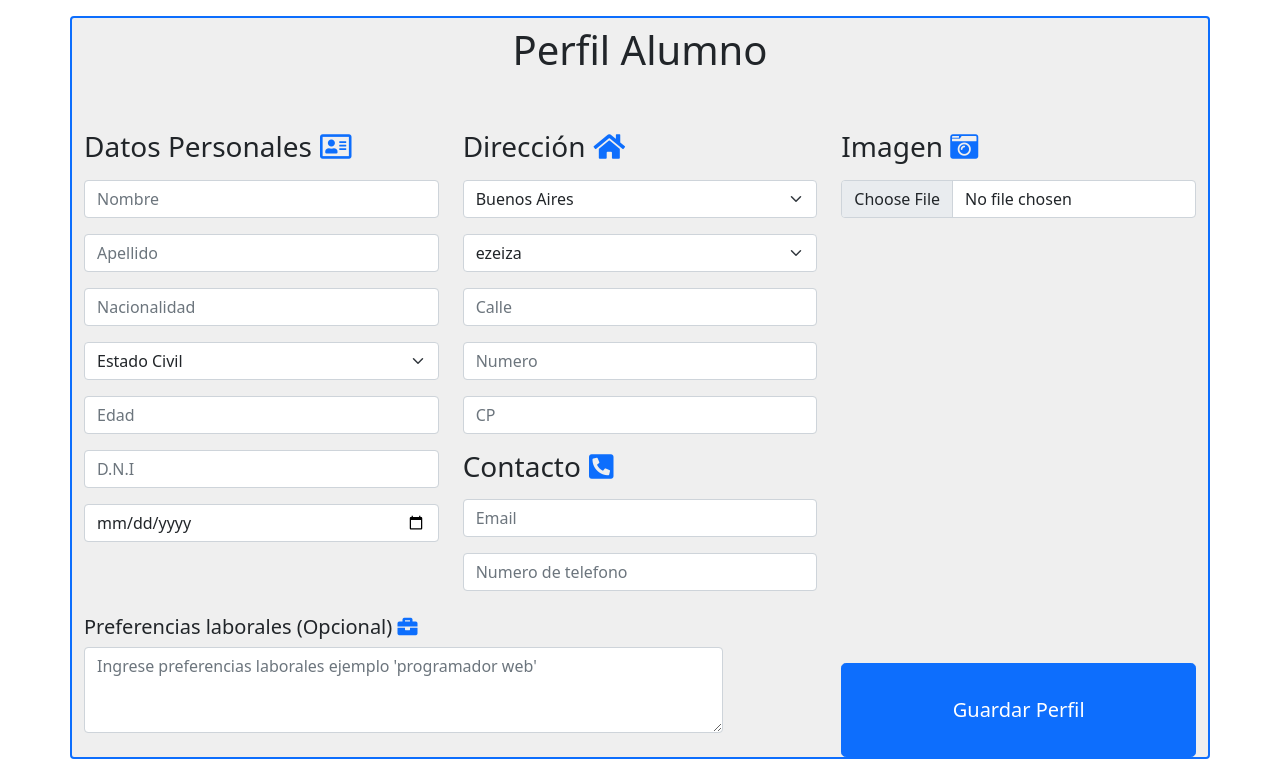
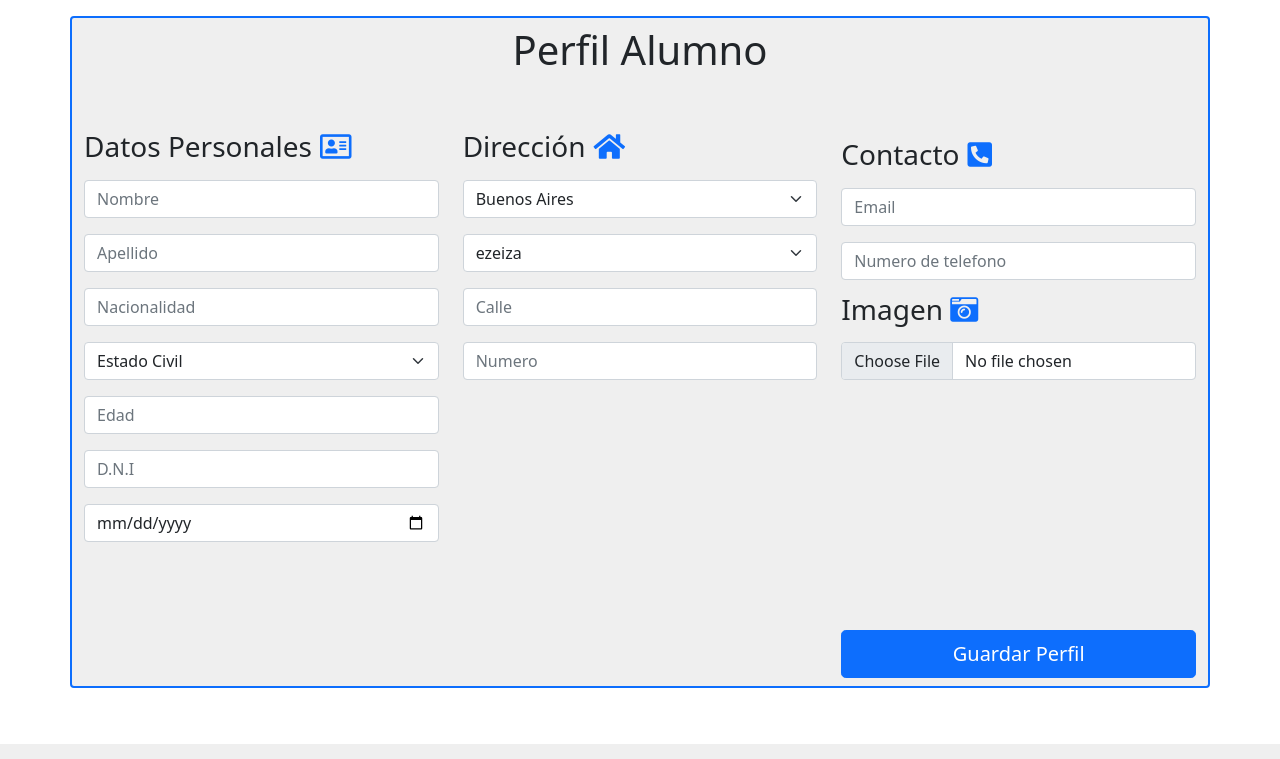
Before and after one commit to riascas/UniP, a PHP site: page /formulario-perfil-alumno.html in a window 1280 px wide. Shown: the part 56-815 px from the top of the page. Run offline with PHP 8.4, Linux system fonts and the light colour scheme.

Commit message:
cambios form alumno

```diff
--- a/alumno-add.php
+++ b/alumno-add.php
@@ -17,9 +17,9 @@ include_once('./Clases/Persona.php');
         $telefono= $_POST['telefono'];
         $imagen= $_POST['imagen'];
     }
-    /*Instancio un ojeto de tipo persona con los datos que recibi del formulario */
+    /*Instancio un objeto de tipo persona con los datos que recibi del formulario */
     $alumno = new Persona($nombre,$apellido,$dni,$nacionalidad,$nacimiento,$telefono,$estadoCivil,$provincia,$localidad,$calle,$numero, $email,$imagen);
-    /*Instancio un ojeto de tipo Alumnomodel para usar su funcion de guardar en la bd */
+    /*Instancio un objeto de tipo Alumnomodel para usar su funcion de guardar en la bd */
     $alumnoModel = new AlumnoModel();
     $alumnoModel->guardar($alumno);
 ?>
--- a/formulario-perfil-alumno.html
+++ b/formulario-perfil-alumno.html
@@ -65,11 +65,13 @@
           <form action="">
             <div class="form-row">
               <input type="text" class="form-control mt-3" name="nombre" id="nombre" placeholder="Nombre">
-              <p  id="error_nombre"  class=" invalid-feedback text-warning">El nombre solo puede tener letras y espacios</p>
+              <p  id="error_nombre"  class=" invalid-feedback text-warning">Nombre solo puede tener letras y espacios</p>
             </div>
             <div class="form-row">
               <input type="text" class="form-control mt-3" name="apellido" id="apellido" placeholder="Apellido">
+              <p  id="error_apellido"  class=" invalid-feedback text-warning">Apellido solo puede tener letras y espacios</p>
               <input type="text" class="form-control mt-3" name="nacionalidad" id="nacionalidad" placeholder="Nacionalidad">
+              <p  id="error_nacionalidad"  class=" invalid-feedback text-warning">Nacionalidad solo puede tener letras y espacios</p>
             </div>
             <div class="form-row">
               <select class="form-select mt-3" name="estadoCivil" id="estadoCivil" >
@@ -90,7 +92,7 @@
               <p  id="error_dni"  class=" invalid-feedback text-warning">El dni debe contenter 8 dígitos </p>
             </div>
 
-            <div class="form-row">
+            <div class="form-row mb-3">
               <input class="form-control mt-3" type="date" name="nacimiento" id="nacimiento">
             </div>
 
@@ -127,10 +129,14 @@
             <input type="number" class="form-control mt-3" name="numero" id="numero" placeholder="Numero">
             <p  id="error_numero"  class=" invalid-feedback text-warning">Campo numero solo puede tener hasta 10 dígitos  </p>
           </div>
-          <div class="form-row">
+          <!--<div class="form-row">
             <input type="number" class="form-control mt-3" name="cp" id="cp" placeholder="CP">
             <p  id="error_cp"  class=" invalid-feedback text-warning">Campo cp solo puede tener hasta 10 dígitos  </p>
-          </div>
+          </div>-->
+
+        </div>
+
+        <div class="col-md-4">
           <div class="form-row">
             <h1 class="h3  mt-3 ">Contacto<i class="fas fa-phone-square-alt ms-2 text-primary"></i></h1>
           </div>
@@ -142,10 +148,7 @@
             <input type="number" class="form-control mt-3" name="numeroTelefono" id="numeroTelefono" placeholder="Numero de telefono">
             <p  id="error_numeroTelefono"  class=" invalid-feedback text-warning">Ingresar un telefono valido min 7 dígitos max 14  </p>
           </div>
-        </div>
-
-        <div class="col-md-4">
-            <h1 class="h3  pt-2 ">Imagen <i class="fas fa-camera-retro text-primary"></i></h1>
+            <h1 class="h3  pt-2 ">Imagen <i class="fas fa-camera-retro text-primary mt-2"></i></h1>
             <input type="file" class="form-control mt-3" name="imagen" id="imagen" accept=".jpg,.png,.jpeg">
             <!--Previsualizacion-->
             <div id="preview" class="styleImage mt-3 text-center"></div>
@@ -153,16 +156,16 @@
         </div>
       </div>
       <div class="row mt-4">
-        <div class="form-group col-md-7">
+       <!-- <div class="form-group col-md-7">
           <h1 class="h5  text-left">Preferencias laborales (Opcional) <i
               class="fas fa-briefcase text-primary"></i></h1>
           <textarea class="form-control mb-4 " id="exampleFormControlTextarea1" rows="3"
             placeholder="Ingrese preferencias laborales ejemplo 'programador web'"></textarea>
-        </div>
+        </div>-->
+        <div class="col-md-7"></div>
         <div class="col-md-1"></div>
-        <div class="col-md-4 pt-5 btn-group" role="group">
+        <div class="col-md-4 pt-5 btn-group mb-2" role="group">
           <button id="btn_guardar" type="submit"   name="btn_guardar"  class="btn btn-primary btn-lg  ">Guardar Perfil</button>
-
         </div>
       </div>
     </form>
--- a/js/formulario-perfil-alumno.js
+++ b/js/formulario-perfil-alumno.js
@@ -1,6 +1,6 @@
 const expresiones = {
 	usuario: /^[a-zA-Z0-9\_\-]{4,16}$/, // Letras, numeros, guion y guion_bajo
-	nombre: /^[a-zA-ZÀ-ÿ\s]{3,50}$/, // Letras y espacios, pueden llevar acentos.
+	nombre: /^[a-zA-ZÀ-ÿ\s]{1,40}$/, // Letras y espacios, pueden llevar acentos.
    Localidad : /^[a-zA-Z0-9\\]{4,16}$/,
 	password: /^.{4,12}$/, // 4 a 12 digitos.
 	correo: /^[a-zA-Z0-9_.+-]+@[a-zA-Z0-9-]+\.[a-zA-Z0-9-.]+$/,
@@ -133,6 +133,7 @@ formulario.onsubmit = function(e){
    //envio el arreglo mediante POST .
    $.post('alumno-add.php',postData,function(response){
       console.log(response);
+      window.alert("Guardado correctamente");
    })
    e.preventDefault();
 };
```
